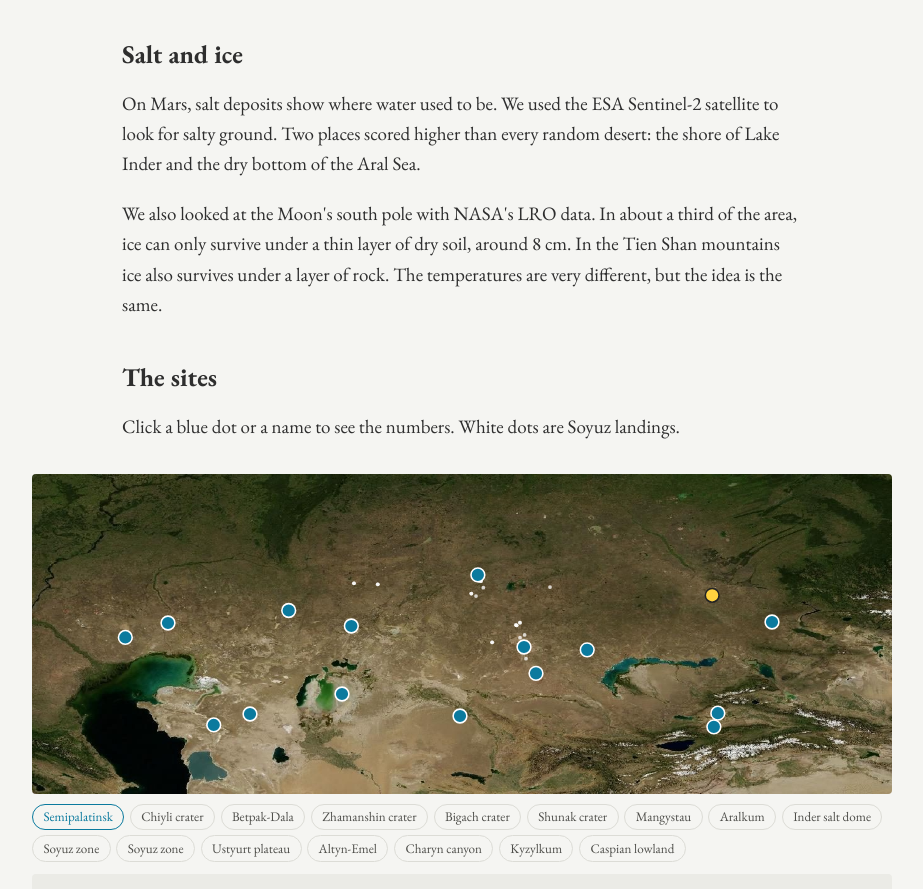
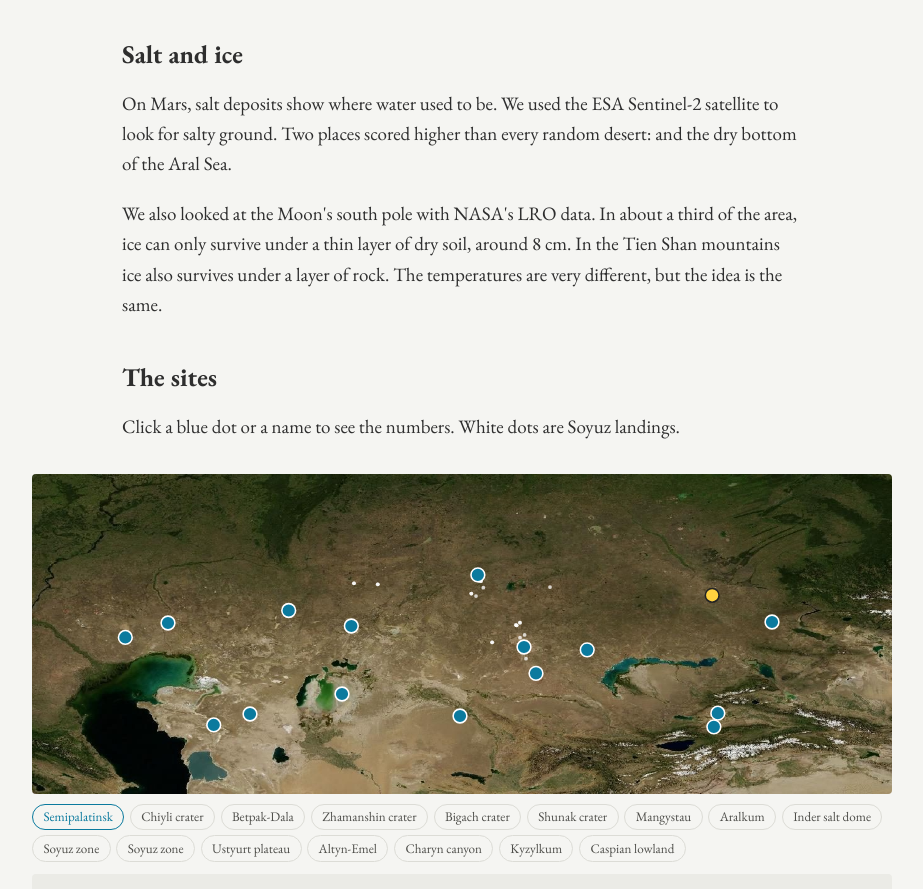
Before and after one commit to adenovalisher11-sys/Scalebreak-Earth, a plain HTML site: page report/index.html in a window 1280 px wide. Shown: the part 5999-6888 px from the top of the page, without its empty margins (178-1101 px from the left). Drawn offline with nearby package versions, Linux system fonts and the light colour scheme.

Commit message:
Edit salt deposits description in index.html
Removed mention of 'the shore of Lake Inder' from the text about salt deposits on Mars.

```diff
--- a/report/index.html
+++ b/report/index.html
@@ -231,7 +231,7 @@ footer{margin-top:3rem;text-align:center;color:var(--muted);font-size:.9rem}
 
 <div class="col">
 <h2>Salt and ice</h2>
-<p>On Mars, salt deposits show where water used to be. We used the ESA Sentinel-2 satellite to look for salty ground. Two places scored higher than every random desert: the shore of Lake Inder and the dry bottom of the Aral Sea.</p>
+<p>On Mars, salt deposits show where water used to be. We used the ESA Sentinel-2 satellite to look for salty ground. Two places scored higher than every random desert:  and the dry bottom of the Aral Sea.</p>
 <p>We also looked at the Moon's south pole with NASA's LRO data. In about a third of the area, ice can only survive under a thin layer of dry soil, around 8 cm. In the Tien Shan mountains ice also survives under a layer of rock. The temperatures are very different, but the idea is the same.</p>
 
 <h2>The sites</h2>
```
